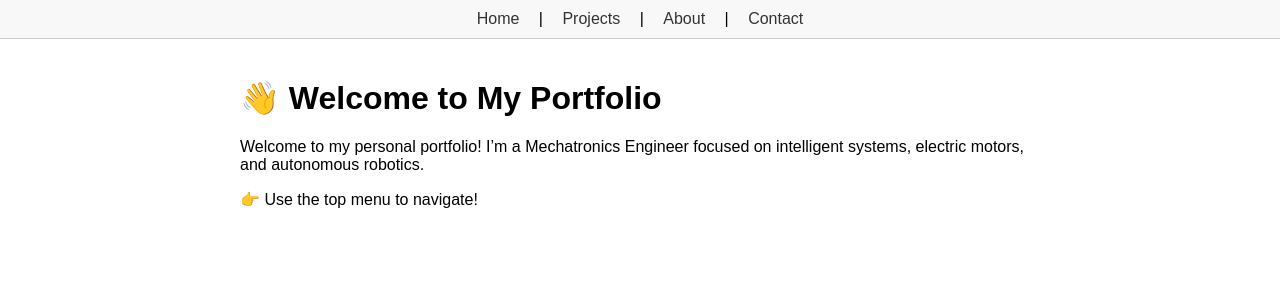
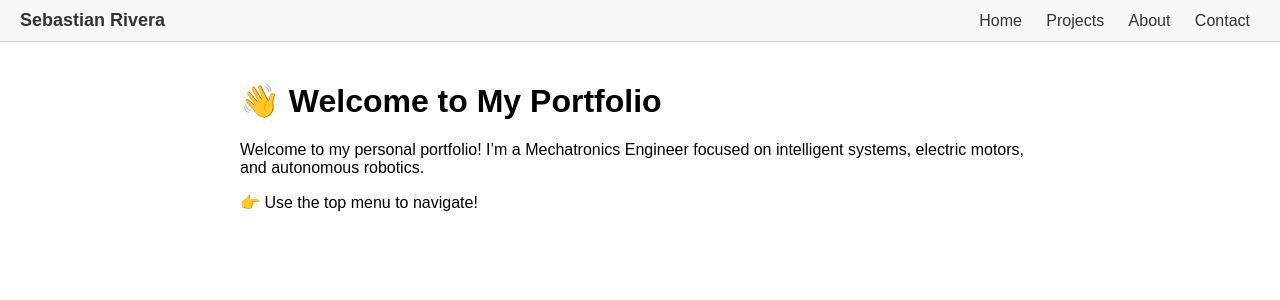
Before and after one commit to SebasFelipeRA/sebastianriveraportfolio, a Jekyll site: the page built from index.md, in a window 1280 px wide. Shown: the top 300 px of the page. Built offline with Jekyll 4.4.1, drawn with Linux system fonts in a browser that asks for light colours.

Commit message:
Update default.html

```diff
--- a/_layouts/default.html
+++ b/_layouts/default.html
@@ -1,4 +1,3 @@
-
 <!DOCTYPE html>
 <html lang="en">
   <head>
@@ -20,19 +19,27 @@
       }
 
       .navbar {
-        text-align: center;
-        padding: 10px;
+        display: flex;
+        justify-content: space-between;
+        align-items: center;
+        padding: 10px 20px;
         background-color: #f8f8f8;
         border-bottom: 1px solid #ccc;
       }
 
-      .navbar a {
-        margin: 0 15px;
+      .navbar .name {
+        font-weight: bold;
+        font-size: 18px;
+        color: #333;
+      }
+
+      .navbar .nav-links a {
+        margin: 0 10px;
         text-decoration: none;
         color: #333;
       }
 
-      .navbar a:hover {
+      .navbar .nav-links a:hover {
         text-decoration: underline;
       }
 
@@ -45,10 +52,13 @@
   </head>
   <body>
     <div class="navbar">
-      <a href="/sebastianriveraportfolio/">Home</a> |
-      <a href="/sebastianriveraportfolio/projects">Projects</a> |
-      <a href="/sebastianriveraportfolio/about">About</a> |
-      <a href="/sebastianriveraportfolio/contact">Contact</a>
+      <div class="name">Sebastian Rivera</div>
+      <div class="nav-links">
+        <a href="/sebastianriveraportfolio/">Home</a>
+        <a href="/sebastianriveraportfolio/projects">Projects</a>
+        <a href="/sebastianriveraportfolio/about">About</a>
+        <a href="/sebastianriveraportfolio/contact">Contact</a>
+      </div>
     </div>
 
     <div class="site-container">
```
